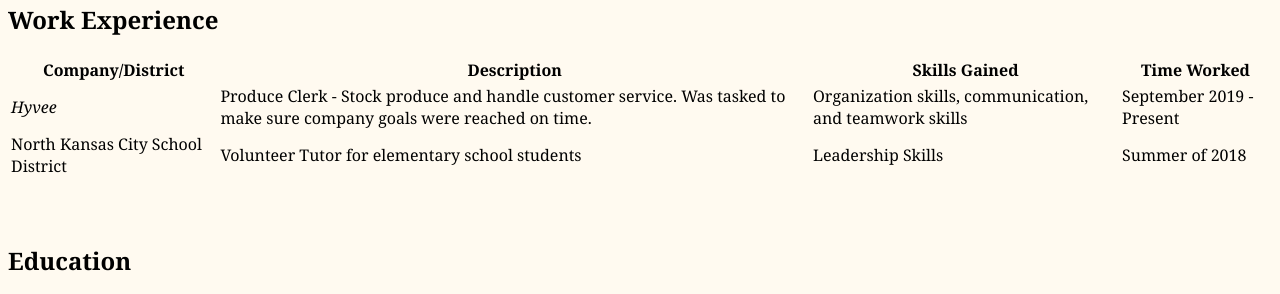
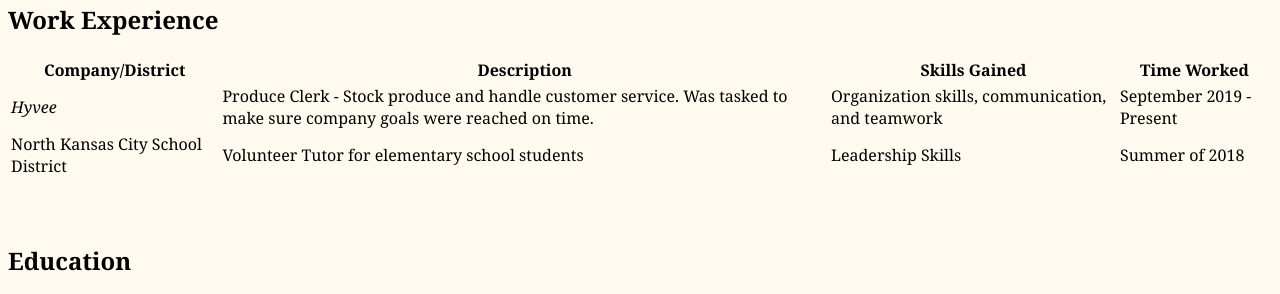
Before and after one commit to ColeD1822/ColeD1822.github.io, a plain HTML site: page work_experience_and_education.html in a window 1280 px wide. Shown: the part 438-732 px from the top of the page. Drawn offline with Linux system fonts and the light colour scheme.

Commit message:
Update work_experience_and_education.html

```diff
--- a/work_experience_and_education.html
+++ b/work_experience_and_education.html
@@ -27,7 +27,7 @@ body{
         <tr>
             <td><em>Hyvee</em></td>
             <td>Produce Clerk - Stock produce and handle customer service. Was tasked to make sure company goals were reached on time.</td>
-            <td>Organization skills, communication, and teamwork skills</td>
+            <td>Organization skills, communication, and teamwork</td>
             <td>September 2019 - Present</td>
         </tr>
         <tr>
```
